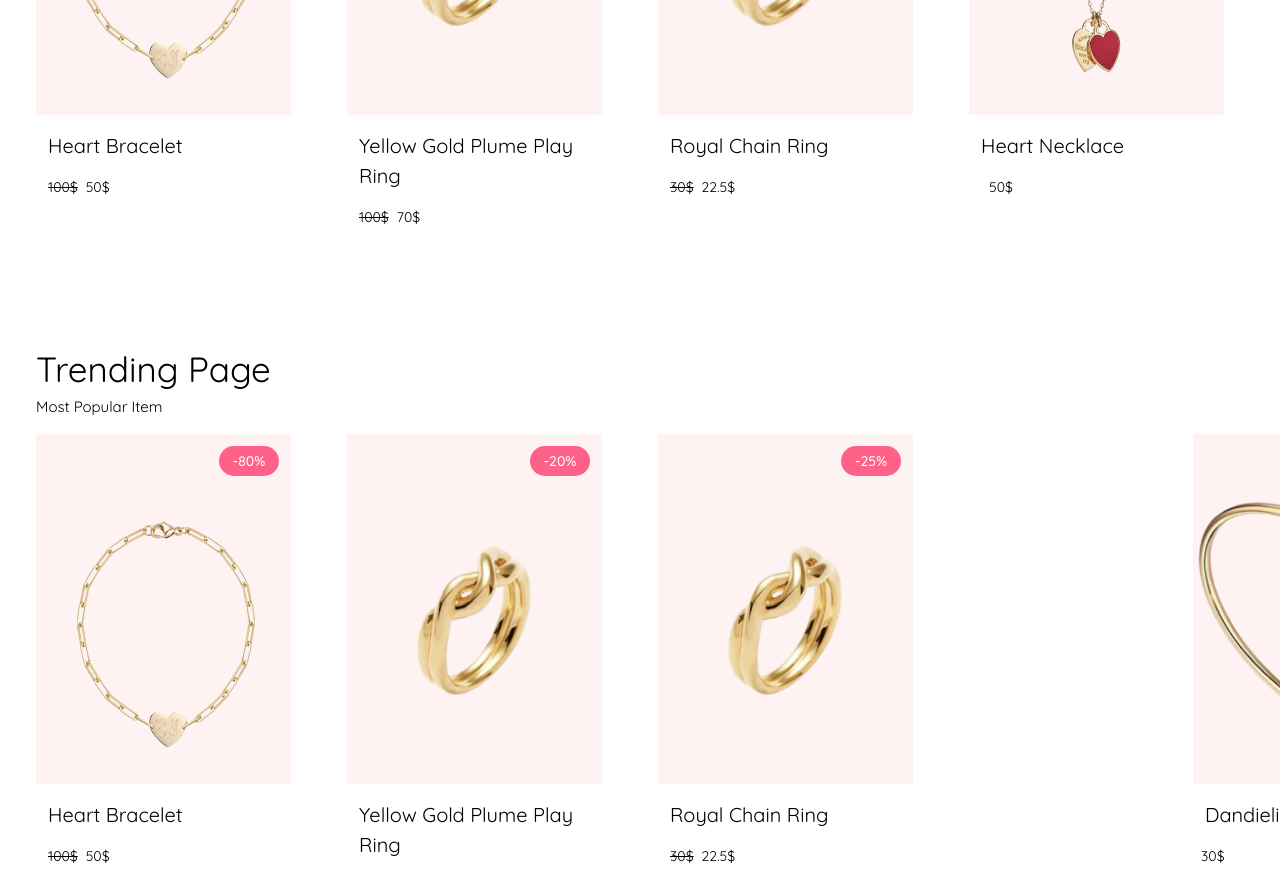
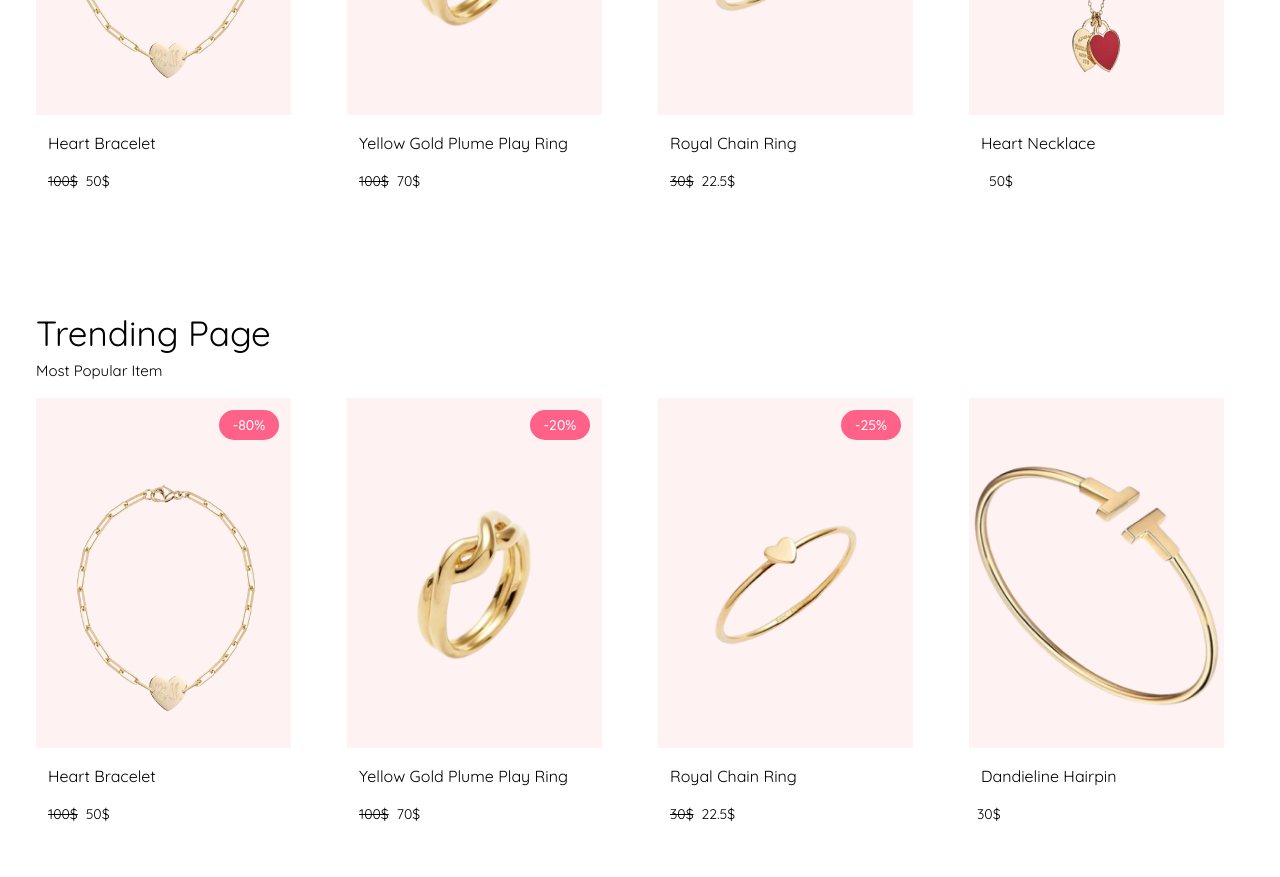
Before and after one commit to CHAB-Sreylen/E-commerce_project, a Vue app in the folder e-commerce/: page / in a window 1280 px wide. Shown: the part 1860-2737 px from the top of the page. Built offline with nearby package versions, Linux system fonts and the light colour scheme.

Commit message:
adjust stuff to fit with figma

```diff
--- a/e-commerce/src/components/Items.vue
+++ b/e-commerce/src/components/Items.vue
@@ -8,10 +8,10 @@
                 <div class="mr-3" v-else></div>
             </div>
             <div class="w-full flex absolute top-3 justify-center ">
-                <img class="Img w-[300px] h-[350px] " :src="img"  alt="" />
+                <img class="Img w-[300px] h-[350px]" :src="img"  alt="" />
             </div>
         </div>
-        <p class="name font-[400] text-[20px] ml-3 mt-4">{{ name }}</p>
+        <p class="name font-[400] text-[16px] ml-3 mt-4">{{ name }}</p>
        <div class="flex flex-row">
            <div class="" v-if="promotion == true">
                 <p class="price font-[400] text-[14px] ml-3 mt-4 line-through">{{ baseprice }}</p>
--- /dev/null
+++ b/e-commerce/src/components/NewItem.vue
@@ -0,0 +1,37 @@
+<template>
+    <div class="min-w-[320px] min-h-[524px] relative ">
+
+        <div class="w-full h-[442px] absolute top-0 bg-[#FFF2F2]"></div>
+        <img :src="img" class="w-full h-[442px] absolute top-0 object-contain" alt="">
+
+        <div v-if="DiscountBox == true" class="absolute top-5 right-5 w-[60px] h-[30px] bg-[#FF6289] flex justify-center items-center rounded-2xl text-white">{{ discount }}</div>
+        <div class="absolute bottom-3 text-[20px]">
+            <p class="mb-2">{{ name }}</p>
+            <p v-if="DiscountBox == true" class="flex flex-row items-center text-[16px]"><span class=" line-through text-[14px] ">{{ baseprice }}</span>&nbsp;&nbsp;{{ price }}</p>
+            <p v-else class="flex flex-row text-[16px]">{{ price }}</p>
+
+        </div>
+    </div>
+</template>
+
+<script>
+
+   import {useImage} from '../stores/images';
+    import {mapState} from 'pinia';
+
+
+
+
+    export default{
+        name: "NewItem",
+        props: {
+            img: String,
+            name: String,
+            price: String,
+            promotion:String,
+            baseprice:String,
+            DiscountBox:String,
+            discount:String,
+        }
+    }
+</script>
--- a/e-commerce/src/stores/eStore.js
+++ b/e-commerce/src/stores/eStore.js
@@ -108,7 +108,7 @@ export const useEStore = defineStore('todoList', {
         {
           DiscountBox:true,
           discount:"-25%",
-          img:"./src/assets/pic11.png",
+          img:"./src/assets/pic12.png",
           name:"Royal Chain Ring",
           promotion:true,
           baseprice:"30$",
--- a/e-commerce/src/views/Homepage.vue
+++ b/e-commerce/src/views/Homepage.vue
@@ -29,16 +29,18 @@
           <div class="flex w-full h-fit mt-4" @mousedown="handleMouseDown" @mouseleave="handleMouseLeave" @mouseup="handleMouseUp" ref="scroll">
             <div class="w-full h-full flex overflow-x-hidden gap-14 " @mousemove="handleMouseMove" ref="scrollContent">
               <!-- <TrendingItem v-for="item in Pic" :image="item.image" :name="item.name" :price="item.price" class="focus:bg-green-300"></TrendingItem> -->
-              <div v-for="i in Items" class="h-fit w-fit">
-                <Items v-if="i.tranding== true"
+
+                <Items v-for="i in TrandingItem"
                     :promotion="i.promotion"
                     :baseprice="i.baseprice"
                     :DiscountBox="i.DiscountBox"
                     :discount="i.discount"
                     :img = "i.img" :name="i.name"
-                    :price="i.price"> </Items>
-              </div>
+                    :price="i.price"></Items>
+
             </div>
+
+
           </div>
         </div>
         <!-- product item -->
@@ -46,15 +48,6 @@
           <ProductIcon></ProductIcon>
           <ProductList></ProductList>
           <RouterView>
-            <div class="AllItems flex flex-wrap justify-between">
-                    <Items v-for="i in Items"
-                    :promotion="i.promotion"
-                    :baseprice="i.baseprice"
-                    :DiscountBox="i.DiscountBox"
-                    :discount="i.discount"
-                    :img = "i.img" :name="i.name"
-                    :price="i.price"></Items>
-                </div>
           </RouterView>
         </div>
         <HomeView></HomeView>
@@ -102,11 +95,15 @@
     export default {
       name: "App",
       data() {
-    return {
-      isMouseDown: false,
-      startX: 0,
-      scrollLeft: 0,
+      return {
+        isMouseDown: false,
+        startX: 0,
+        scrollLeft: 0,
+        TrandingItem : [],
       };
+    },
+    mounted(){
+      this.TrandingItem = this.Items.filter(Items => Items.tranding)
     },
     components: {
       Navbar,
@@ -122,6 +119,7 @@
       computed:{
             ...mapState(useImage,['Pic']),
             ...mapState(useEStore,['Items']),
+
       },
       methods:{
         handleMouseDown(e) {
--- a/e-commerce/src/views/NewProduct.vue
+++ b/e-commerce/src/views/NewProduct.vue
@@ -1,12 +1,33 @@
 <template>
-    <div class="w-full h-40 bg-gray-200">
-
+    <div class="w-full h-fit mt-5 flex justify-center">
+        <div class=" flex flex-wrap justify-start gap-12 px-10">
+                    <NewItem v-for="i in Items"
+                    :promotion="i.promotion"
+                    :baseprice="i.baseprice"
+                    :DiscountBox="i.DiscountBox"
+                    :discount="i.discount"
+                    :img = "i.img" :name="i.name"
+                    :price="i.price"></NewItem>
+        </div>
     </div>
 </template>
 
 <script>
+    import Items from '../components/Items.vue';
+    import {mapState} from 'pinia';
+    import { useEStore } from '../stores/eStore'
+    import NewItem from '../components/NewItem.vue';
+
     export default {
-        name: 'NewProduct'
+        name: 'NewProduct',
+        components:{
+            Items,
+            NewItem
+        },
+        computed:{
+            ...mapState(useEStore,['Items']),
+
+        },
     }
 
 </script>
```
Also changed, not shown: e-commerce/src/assets/pic11.png (deleted), e-commerce/src/assets/pic12.png (added).
